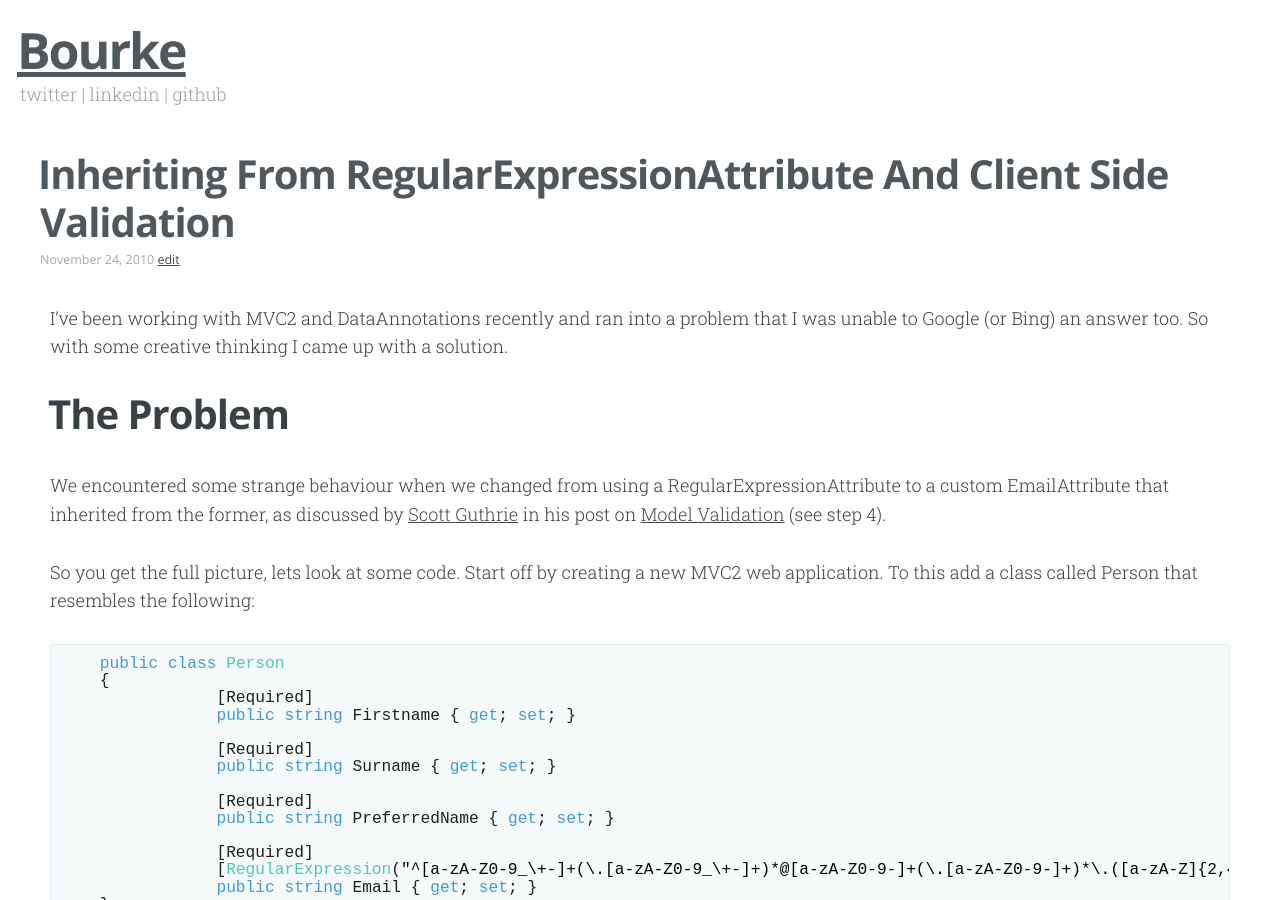
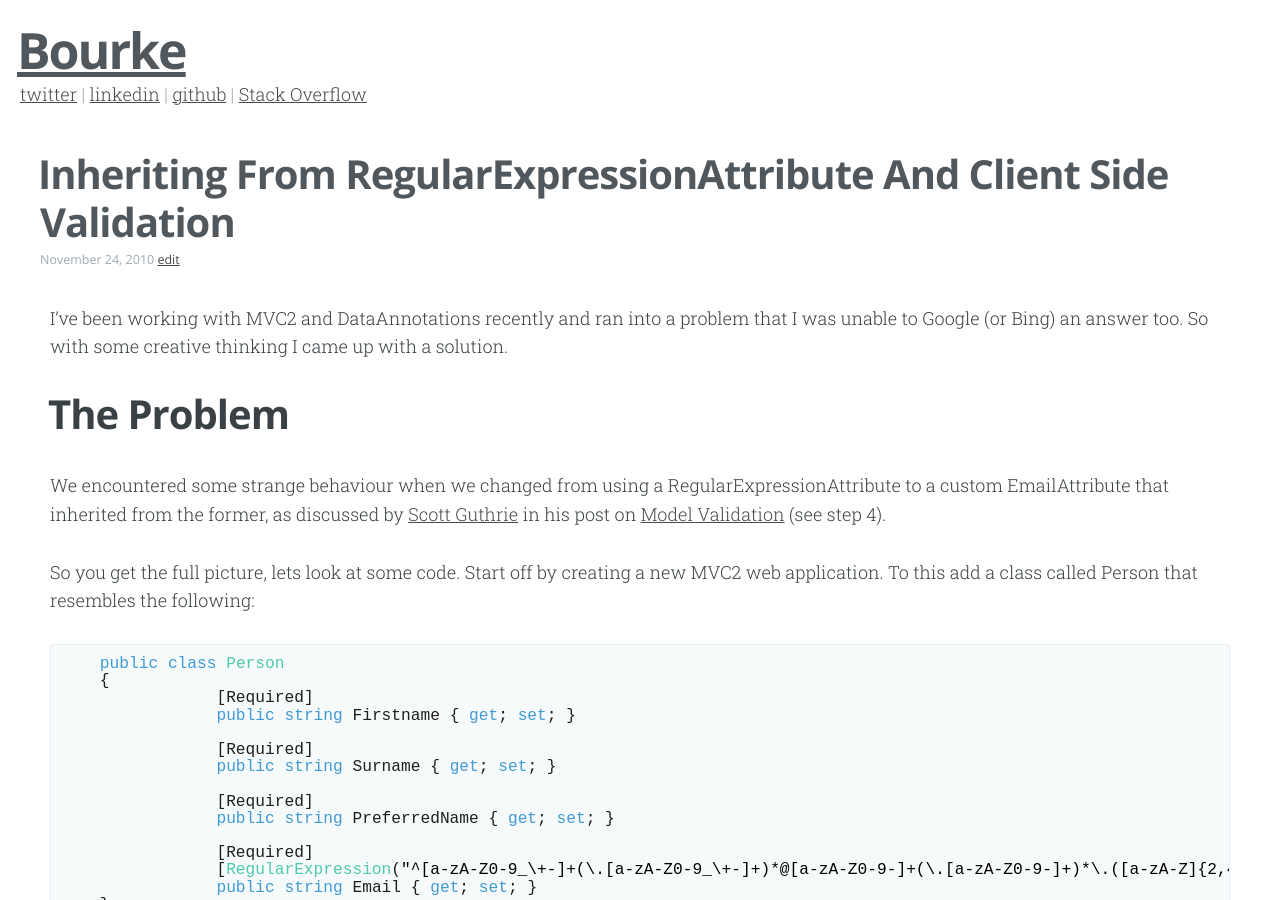
Before and after one commit to jfbourke/jfbourke.github.io, a Jekyll site: the page built from index.html, in a window 1280 px wide and 900 px high. Built offline with Jekyll 4.4.1, drawn with Linux system fonts in a browser that asks for light colours; nearby versions of some CDN libraries; Markdown is read by kramdown in place of the engine named in the settings; the list of posts is cut into pages by our own code.

Commit message:
More social links

```diff
--- a/_layouts/default.html
+++ b/_layouts/default.html
@@ -4,7 +4,12 @@
 
 	<header id="site-header">
 		<h1><a href="{{ site.url }}">Bourke</a></h1>
-		<p>twitter | linkedin | github</p>
+		<p>
+			<a href="https://twitter.com/jfbourke">twitter</a> |
+			<a href="https://www.linkedin.com/in/jfbourke">linkedin</a> |
+			<a href="https://github.com/jfbourke">github</a> |
+			<a href="http://stackoverflow.com/users/209136/jonathan">Stack Overflow</a>
+		</p>
 	</header>
 
 <main id="content" role="main">
```
